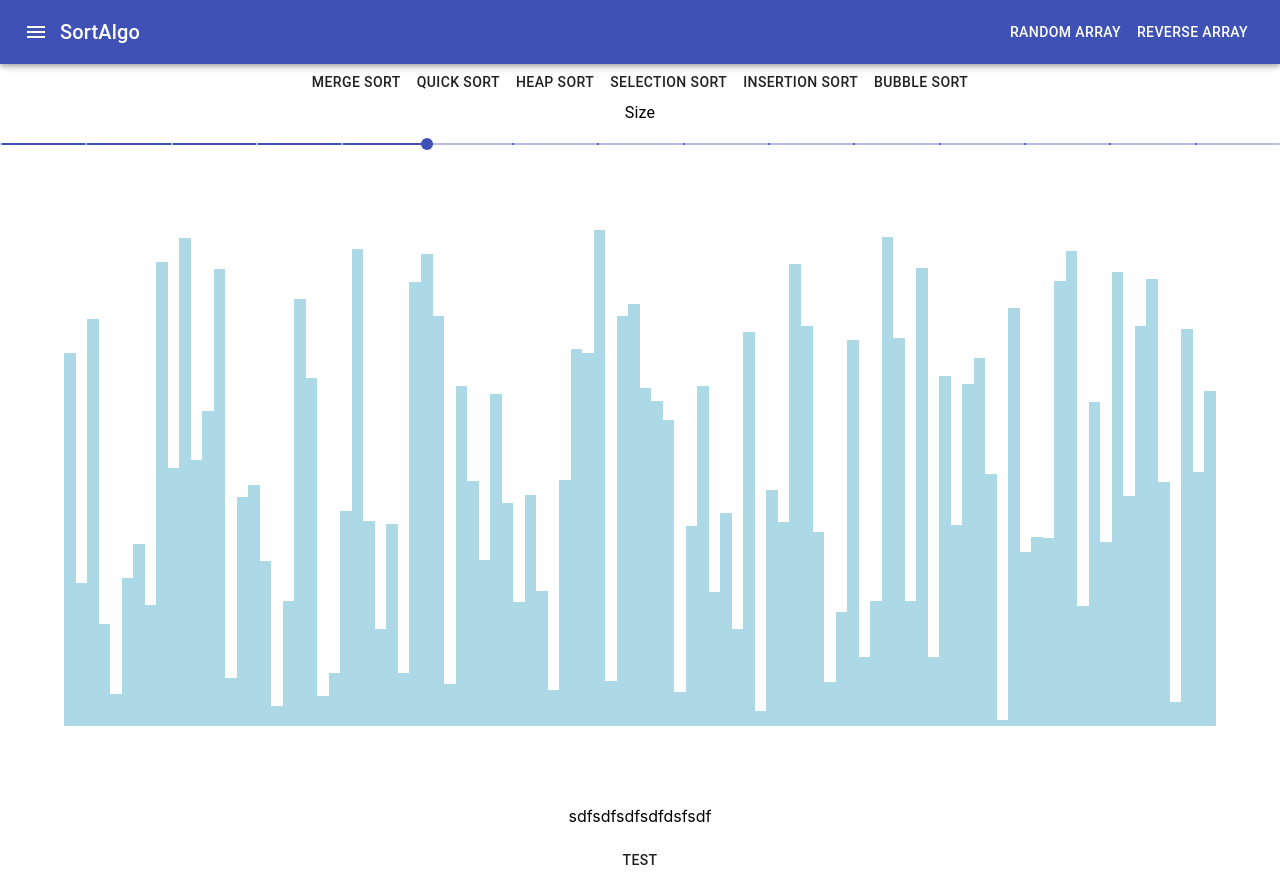
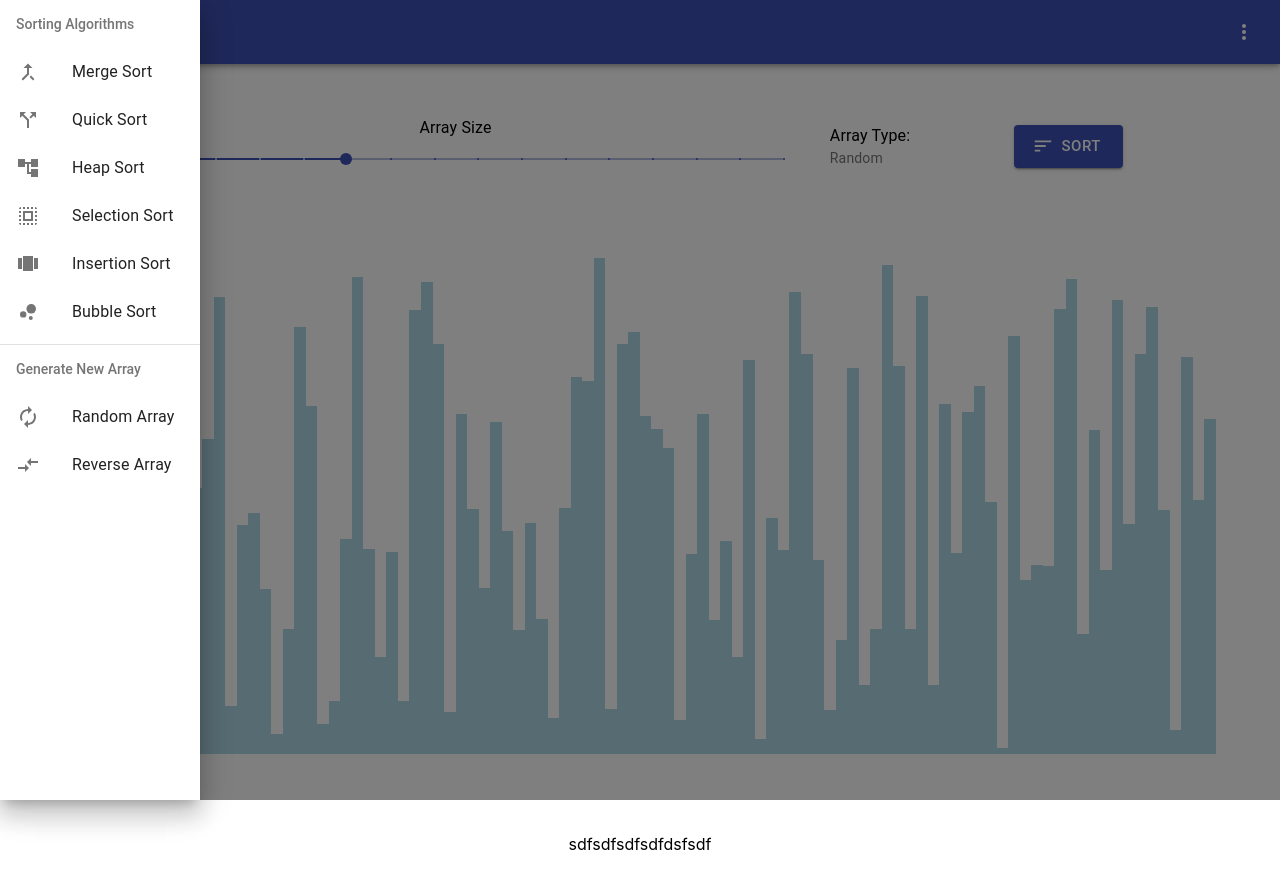
Before and after one commit to BrChung/SortAlgo, a React (Create React App) app: page / in a window 1280 px wide. Both pictures are taken after a click on the button 36 px from the left and 32 px from the top of the page. Built offline with nearby package versions, Linux system fonts and the light colour scheme.

Commit message:
Utilization of Side Nav Bar

```diff
--- a/src/SortingVisualizer/SortingVisualizer.css
+++ b/src/SortingVisualizer/SortingVisualizer.css
@@ -4,7 +4,25 @@
   justify-content: space-around;
 }
 
-.button-container{
+.prop-container {
+  display: flex;
+  justify-content: center;
+  align-items: center;
+  margin-top: 3%;
+  margin-left: 10%;
+  margin-right: 10%;
+}
+
+.slider-container {
+  flex-grow: 10;
+  margin-right: 3%;
+}
+
+.array-type{
+  flex-grow: 1;
+}
+
+.sort-button{
   flex-grow: 1;
 }
 
@@ -23,9 +41,6 @@
   margin: 0px 0px;
 }
 
-.menuButton {
-}
-
 .grow {
   text-align: left;
   flex-grow: 1;
@@ -38,3 +53,7 @@
 .Info{
   flex-grow: 1;
 }
+
+.drawer-list{
+  width: 200px;
+}
--- a/src/SortingVisualizer/SortingVisualizer.jsx
+++ b/src/SortingVisualizer/SortingVisualizer.jsx
@@ -10,7 +10,7 @@ import MenuIcon from '@material-ui/icons/Menu';
 import Drawer from '@material-ui/core/Drawer';
 import MoreIcon from '@material-ui/icons/MoreVert';
 import SettingsIcon from '@material-ui/icons/Settings';
-import SortIcon from '@material-ui/icons/Sort';
+
 import Slider from '@material-ui/core/Slider';
 import clsx from 'clsx';
 import List from '@material-ui/core/List';
@@ -18,6 +18,21 @@ import Divider from '@material-ui/core/Divider';
 import ListItem from '@material-ui/core/ListItem';
 import ListItemIcon from '@material-ui/core/ListItemIcon';
 import ListItemText from '@material-ui/core/ListItemText';
+import ListSubheader from '@material-ui/core/ListSubheader';
+import Link from '@material-ui/core/Link';
+
+
+//Icons
+import SortIcon from '@material-ui/icons/Sort';
+import BubbleChartIcon from '@material-ui/icons/BubbleChart';
+import ViewCarouselIcon from '@material-ui/icons/ViewCarousel';
+import SelectAllIcon from '@material-ui/icons/SelectAll';
+import AccountTreeIcon from '@material-ui/icons/AccountTree';
+import MergeTypeIcon from '@material-ui/icons/MergeType';
+import CallSplitIcon from '@material-ui/icons/CallSplit';
+import CompareArrowsIcon from '@material-ui/icons/CompareArrows';
+import AutorenewIcon from '@material-ui/icons/Autorenew';
+
 import InboxIcon from '@material-ui/icons/MoveToInbox';
 import MailIcon from '@material-ui/icons/Mail';
 
@@ -53,6 +68,7 @@ export default class SortingVisualizer extends React.Component {
       arraySorting: false,
       anchorEl: null,
       drawerOpen: false,
+      selectedIndex: 0,
     };
   }
 
@@ -72,8 +88,7 @@ export default class SortingVisualizer extends React.Component {
     }
     const speed = (-4 / 150) * (arraySize-50) + 5;
     this.setState({ array });
-    this.setState({ arraySorted: false });
-    this.setState({ sortingSpeed: speed });
+    this.setState({ arraySorted: false, sortingSpeed: speed, selectedIndex: 0 });
   }
 
   reverseArray() {
@@ -87,8 +102,7 @@ export default class SortingVisualizer extends React.Component {
     }
     const speed = (-4 / 150) * (arraySize-50) + 5
     this.setState({ array });
-    this.setState({ arraySorted: false });
-    this.setState({ sortingSpeed: speed })
+    this.setState({ arraySorted: false, sortingSpeed: speed, selectedIndex: 1 });
   }
 
   mergeSort() {
@@ -260,9 +274,34 @@ export default class SortingVisualizer extends React.Component {
   updateArrayValue = (event, newValue) => {
     if(newValue !== this.state.arraySize){
       this.setState({ arraySize: newValue });
-      this.resetArray()
+      if(this.state.selectedIndex === 0){
+        this.resetArray();
+      }
+      else{
+        this.reverseArray();
+      }
     }
   };
+
+  handleMenuItemClick = (event, index) => {
+    this.setState({ selectedIndex: index, anchorEl: null });
+    if(index === 0){
+      this.resetArray();
+    }
+    else{
+      this.reverseArray();
+    }
+  };
+
+  handleClickListItem = (event) => {
+    this.setState({ anchorEl: event.currentTarget });
+  };
+
+  handleClose = (event, input) => {
+    this.setState({ anchorEl: input });
+  };
+
+
 
   toggleDrawer(newValue){
     this.setState( { drawerOpen: newValue } );
@@ -273,58 +312,34 @@ export default class SortingVisualizer extends React.Component {
     const disabled_sorted = this.state.arraySorted;
     const disabled_sorting = this.state.arraySorting;
     const drawerOpen = this.state.drawerOpen;
+    const anchorEl = this.state.anchorEl;
+    const selectedIndex = this.state.selectedIndex;
+    const options = [
+      'Random',
+      'Reverse',
+    ];
 
     return (
       <div className="container">
         <AppBar position="sticky">
           <Toolbar>
-            <IconButton edge="start" className="menuButton" color="inherit" aria-label="menu">
-              <MenuIcon />
+            <IconButton edge="start" className="sortButton" color="inherit" aria-label="sort" onClick={() => {this.toggleDrawer(true)}} disabled={disabled_sorting}>
+              <SortIcon />
             </IconButton>
             <Typography variant="h6" className="grow">
+              <Link href="https://sortalgo.com" color="inherit" underline="none">
                 SortAlgo
+              </Link>
             </Typography>
-            <Button
-              color="inherit"
-              onClick={() => this.resetArray()}
-              disabled={disabled_sorting}
-              >Random Array
-            </Button>
-            <Button
-              color="inherit"
-              onClick={() => this.reverseArray()}
-              disabled={disabled_sorting}
-              >Reverse Array
-          </Button>
+            <IconButton edge="end" className="moreButton" color="inherit" aria-label="more" onClick={() => {this.toggleDrawer(true)}} disabled={disabled_sorting}>
+              <MoreIcon />
+            </IconButton>
           </Toolbar>
         </AppBar>
-        <div className="button-container">
-          <Button onClick={() => this.mergeSort()}
-            disabled={disabled_sorted}
-            >Merge Sort
-            </Button>
-          <Button onClick={() => this.quickSort()}
-            disabled={disabled_sorted}
-            >Quick Sort
-            </Button>
-          <Button onClick={() => this.heapSort()}
-            disabled={disabled_sorted}
-            >Heap Sort
-            </Button>
-          <Button onClick={() => this.selectionSort()}
-            disabled={disabled_sorted}
-            >Selection Sort
-            </Button>
-          <Button onClick={() => this.insertionSort()}
-            disabled={disabled_sorted}
-            >Insertion Sort
-            </Button>
-          <Button onClick={() => this.bubbleSort()}
-            disabled={disabled_sorted}
-            >Bubble Sort
-            </Button>
-          <Typography id="discrete-slider" gutterBottom>
-            Size
+        <div className="prop-container">
+          <div className="slider-container">
+          <Typography id="array-size-slider" gutterBottom>
+            Array Size
             </Typography>
             <Slider
               value={this.state.arraySize}
@@ -332,13 +347,57 @@ export default class SortingVisualizer extends React.Component {
               disabled={disabled_sorting}
               defaultValue={100}
               getAriaValueText={valuetext}
-            aria-labelledby="discrete-slider"
+              aria-labelledby="array-size-slider"
               valueLabelDisplay="auto"
               step={10}
               marks
               min={50}
               max={200}
             />
+          </div>
+          <div className="array-type">
+            <List component="nav" aria-label="array type">
+              <ListItem
+                button
+                aria-haspopup="true"
+                aria-controls="array-type-menu"
+                aria-label="array type"
+                onClick={event => {this.handleClickListItem(event)}}
+                disabled={disabled_sorting}
+              >
+                <ListItemText primary="Array Type:" secondary={options[selectedIndex]} />
+              </ListItem>
+            </List>
+            <Menu
+              id="array-type-menu"
+              anchorEl={anchorEl}
+              keepMounted
+              open={Boolean(anchorEl)}
+              onClose={event => {this.handleClose(event, null)}}
+            >
+              {options.map((option, index) => (
+                <MenuItem
+                  key={option}
+                  selected={index === selectedIndex}
+                  onClick={event => this.handleMenuItemClick(event, index)}
+                >
+                  {option}
+                </MenuItem>
+              ))}
+            </Menu>
+          </div>
+          <div className="sort-button">
+            <Button
+              onClick={() => {this.toggleDrawer(true)}}
+              disabled={disabled_sorting}
+              variant="contained"
+              color="primary"
+              size="large"
+              startIcon={<SortIcon />}
+            >
+              Sort
+            </Button>
+          </div>
         </div>
         <div className="array-container">
           {array.map((value, idx) => (
@@ -355,15 +414,69 @@ export default class SortingVisualizer extends React.Component {
         <div className="Info">
             <p>sdfsdfsdfsdfdsfsdf</p>
         </div>
-        <Button onClick={() => {this.toggleDrawer(true)}}>Test</Button>
           <Drawer anchor='left' open={drawerOpen} onClose={() => {this.toggleDrawer(false)}}>
-            <div className="drawerList">
-              <List component="nav" aria-label="side nav bar">
+            <div className="drawer-list">
+              <List component="nav" aria-label="sort-algo-side-nav-bar"
+                subheader={
+                  <ListSubheader component="div" id="sort-algo-subheader">
+                    Sorting Algorithms
+                  </ListSubheader>
+                }>
                 <ListItem button onClick={() => this.mergeSort()} disabled={disabled_sorted}>
                   <ListItemIcon>
-                    <SortIcon />
+                    <MergeTypeIcon />
                   </ListItemIcon>
                   <ListItemText primary="Merge Sort" />
+                </ListItem>
+                <ListItem button onClick={() => this.quickSort()} disabled={disabled_sorted}>
+                  <ListItemIcon>
+                    <CallSplitIcon />
+                  </ListItemIcon>
+                  <ListItemText primary="Quick Sort" />
+                </ListItem>
+                <ListItem button onClick={() => this.heapSort()} disabled={disabled_sorted}>
+                  <ListItemIcon>
+                    <AccountTreeIcon />
+                  </ListItemIcon>
+                  <ListItemText primary="Heap Sort" />
+                </ListItem>
+                <ListItem button onClick={() => this.selectionSort()} disabled={disabled_sorted}>
+                  <ListItemIcon>
+                    <SelectAllIcon />
+                  </ListItemIcon>
+                  <ListItemText primary="Selection Sort" />
+                </ListItem>
+                <ListItem button onClick={() => this.insertionSort()} disabled={disabled_sorted}>
+                  <ListItemIcon>
+                    <ViewCarouselIcon />
+                  </ListItemIcon>
+                  <ListItemText primary="Insertion Sort" />
+                </ListItem>
+                <ListItem button onClick={() => this.bubbleSort()} disabled={disabled_sorted}>
+                  <ListItemIcon>
+                    <BubbleChartIcon />
+                  </ListItemIcon>
+                  <ListItemText primary="Bubble Sort" />
+                </ListItem>
+              </List>
+              <Divider />
+              <List component="nav" aria-label="generate-array-side-nav-bar"
+                subheader={
+                  <ListSubheader component="div" id="sort-algo-subheader">
+                    Generate New Array
+                  </ListSubheader>
+                }>
+                <ListItem button onClick={() => this.resetArray()} disabled={disabled_sorted}>
+                  <ListItemIcon>
+                    <AutorenewIcon />
+                  </ListItemIcon>
+                  <ListItemText primary="Random Array" />
+                </ListItem>
+                <ListItem button onClick={() => this.reverseArray()} disabled={disabled_sorted}>
+                  <ListItemIcon>
+                    <CompareArrowsIcon />
+                  </ListItemIcon>
+                  <ListItemText primary="Reverse Array" />
                 </ListItem>
               </List>
             </div>
```
Lines whose indentation alone changed are shown as unchanged.
